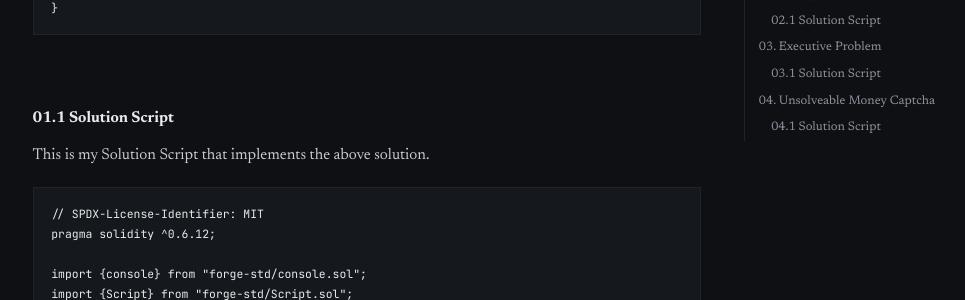
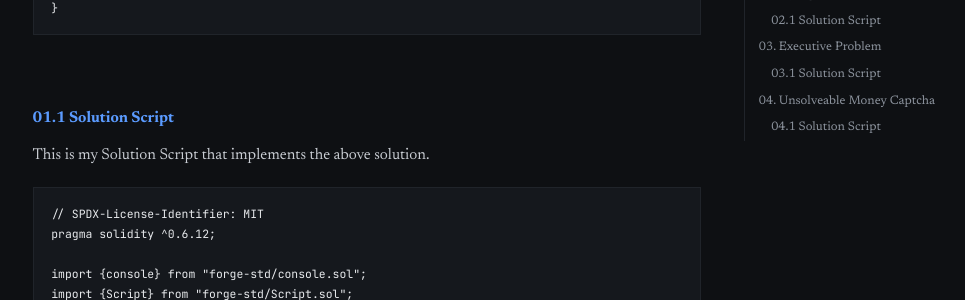
Before and after one commit to bshyuunn/bshyuunn.github.io, a Jekyll site: the page built from _posts/2024-10-14-TCP1P-CTF-2024-Blockchain-Writeup.md, in a window 1280 px wide and 1400 px high, scrolled down 1958 px. Shown: the part 150-450 px from the top of the window, without its empty margins (273-1238 px from the left). Built offline with Jekyll 4.4.1, drawn with Linux system fonts in a browser that asks for light colours; some web fonts are replaced.

Commit message:
Color post h3 subheadings with the accent blue

```diff
--- a/assets/css/site.css
+++ b/assets/css/site.css
@@ -226,7 +226,7 @@ section h2 {
 .prose h2, .prose h3, .prose h4 { color: var(--fg); font-weight: 700; line-height: 1.35; }
 .prose h2 { margin: 48px 0 20px; padding-bottom: 10px; border-bottom: 1px solid var(--line); font-size: 22px; }
 .prose h2 .sec { margin-right: 10px; }
-.prose h3 { margin: 32px 0 14px; font-size: 18px; }
+.prose h3 { margin: 32px 0 14px; font-size: 18px; color: var(--accent); }
 .prose h4 { margin: 24px 0 12px; font-size: 17px; }
 .prose hr { border: 0; height: 1px; background: var(--line); margin: 36px 0; }
 .prose ul, .prose ol { padding-left: 22px; }
```
